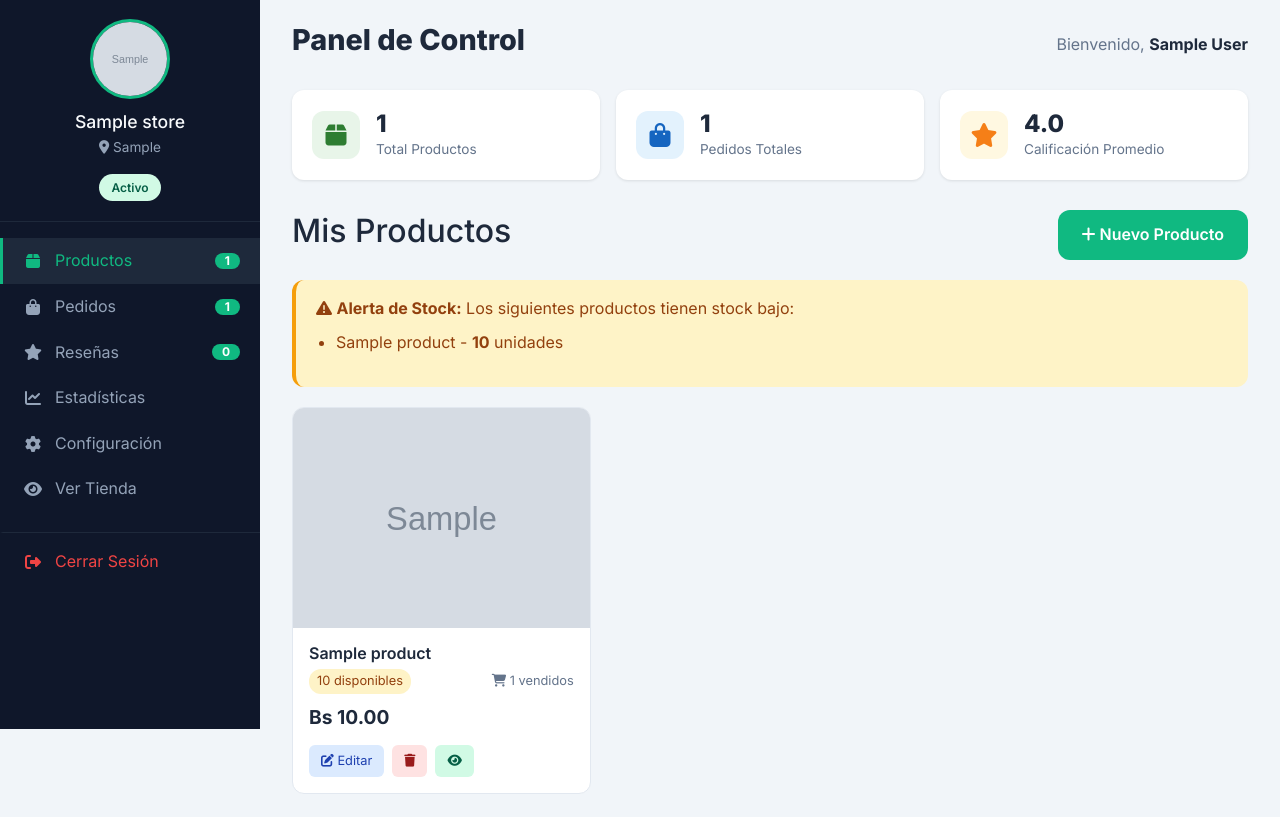
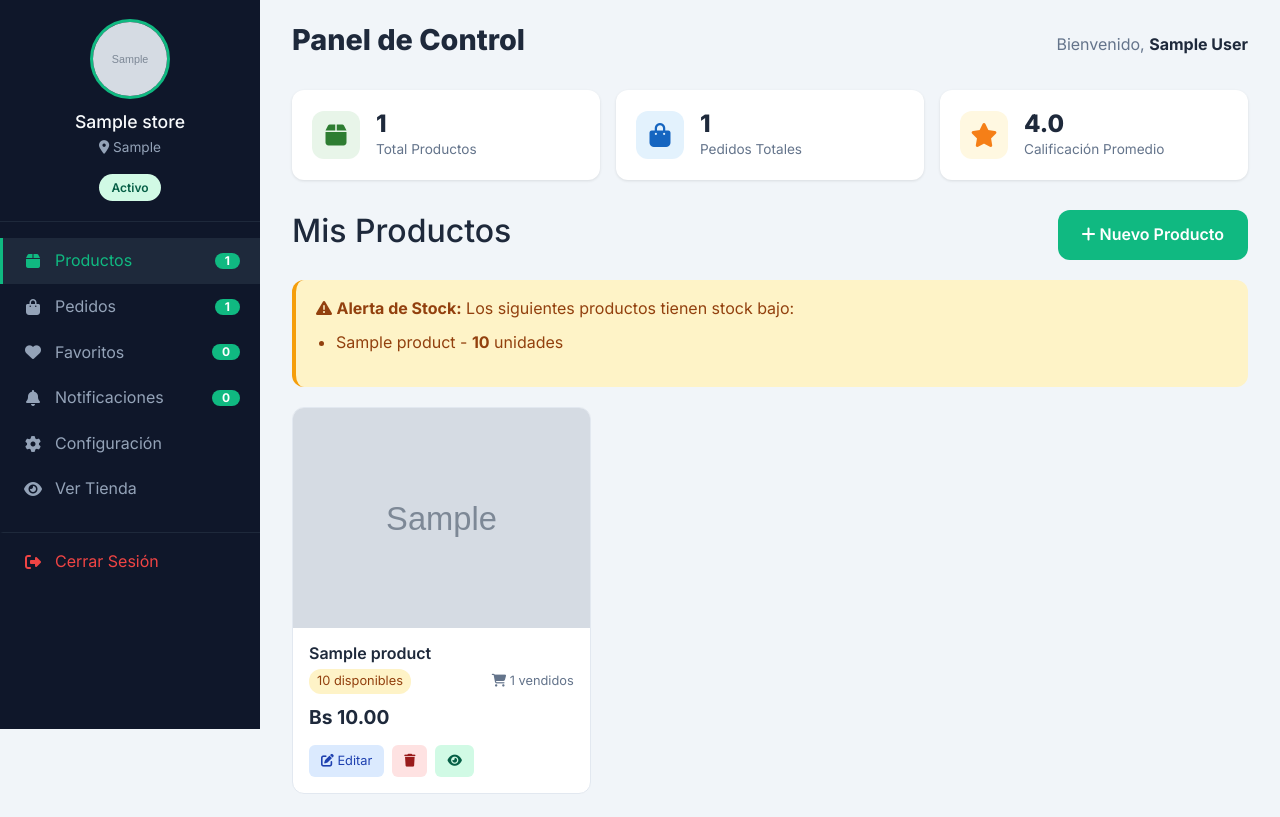
Before and after one commit to Andru-Tintaya/MICRO_NEGOCIOS_PROYECTO, a Flask app: page /store/dashboard in a window 1280 px wide. Shown: the part 90-907 px from the top of the page. Run offline with Flask 3, Linux system fonts and the light colour scheme; a user stored in the database is signed in; tables that the repository leaves empty hold one stand-in row (values such as "Sample post"); grey boxes marked "Sample" are stand-in pictures; data that the repository does not hold is empty.

Commit message:
Fix: Dashboard limpio y funcional

```diff
--- a/app/templates/store/dashboard.html
+++ b/app/templates/store/dashboard.html
@@ -28,12 +28,13 @@
                 <i class="fas fa-shopping-bag"></i> Pedidos
                 <span class="badge">{{ total_orders }}</span>
             </a>
-            <a href="#" class="nav-item" data-section="reviews">
-                <i class="fas fa-star"></i> Reseñas
+            <a href="{{ url_for('favorite.list') }}" class="nav-item">
+                <i class="fas fa-heart"></i> Favoritos
                 <span class="badge">0</span>
             </a>
-            <a href="#" class="nav-item" data-section="stats">
-                <i class="fas fa-chart-line"></i> Estadísticas
+            <a href="{{ url_for('notification.list') }}" class="nav-item">
+                <i class="fas fa-bell"></i> Notificaciones
+                <span class="badge">0</span>
             </a>
             <a href="{{ url_for('store.edit_store') }}" class="nav-item">
                 <i class="fas fa-cog"></i> Configuración
@@ -178,25 +179,14 @@
         </section>
 
         <!-- Reviews Section -->
-        <section id="reviews" class="content-section">
-            <h2>⭐ Reseñas de Clientes</h2>
+         <!-- ✅ SECCIÓN DE FAVORITOS (UNIFICADA) -->
+        <section id="favorites" class="content-section">
+            <h2>❤️ Mis Favoritos</h2>
             <div style="text-align: center; padding: 30px 20px; background: #F8FAFC; border-radius: 12px;">
-                <i class="fas fa-star" style="font-size: 2.5rem; color: #F59E0B; margin-bottom: 12px;"></i>
-                <p style="color: #64748B; max-width: 400px; margin: 0 auto 12px;">Visualiza y responde a las reseñas de tus clientes</p>
-                <a href="#" class="btn-primary" style="display: inline-block; padding: 10px 24px; background: #F59E0B;">
-                    <i class="fas fa-arrow-right"></i> Ver reseñas
-                </a>
-            </div>
-        </section>
-
-        <!-- Stats Section -->
-        <section id="stats" class="content-section">
-            <h2>📊 Estadísticas</h2>
-            <div style="text-align: center; padding: 30px 20px; background: #F8FAFC; border-radius: 12px;">
-                <i class="fas fa-chart-line" style="font-size: 2.5rem; color: #3B82F6; margin-bottom: 12px;"></i>
-                <p style="color: #64748B; max-width: 400px; margin: 0 auto 12px;">Analiza el rendimiento de tu tienda</p>
-                <a href="#" class="btn-primary" style="display: inline-block; padding: 10px 24px; background: #3B82F6;">
-                    <i class="fas fa-arrow-right"></i> Ver estadísticas
+                <i class="fas fa-heart" style="font-size: 2.5rem; color: #EF4444; margin-bottom: 12px;"></i>
+                <p style="color: #64748B; max-width: 400px; margin: 0 auto 12px;">Administra tus productos favoritos</p>
+                <a href="{{ url_for('favorite.list') }}" class="btn-primary" style="display: inline-block; padding: 10px 24px; background: #EF4444;">
+                    <i class="fas fa-arrow-right"></i> Ver Favoritos
                 </a>
             </div>
         </section>
```
